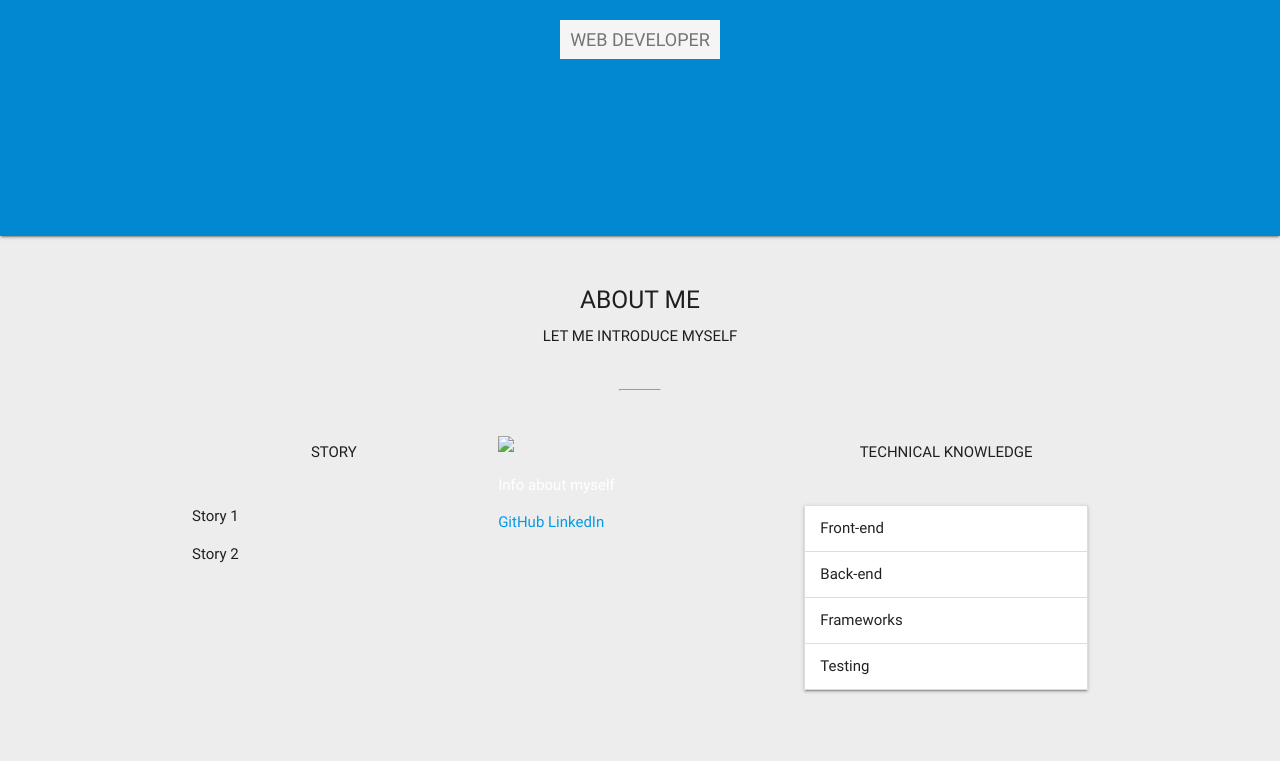
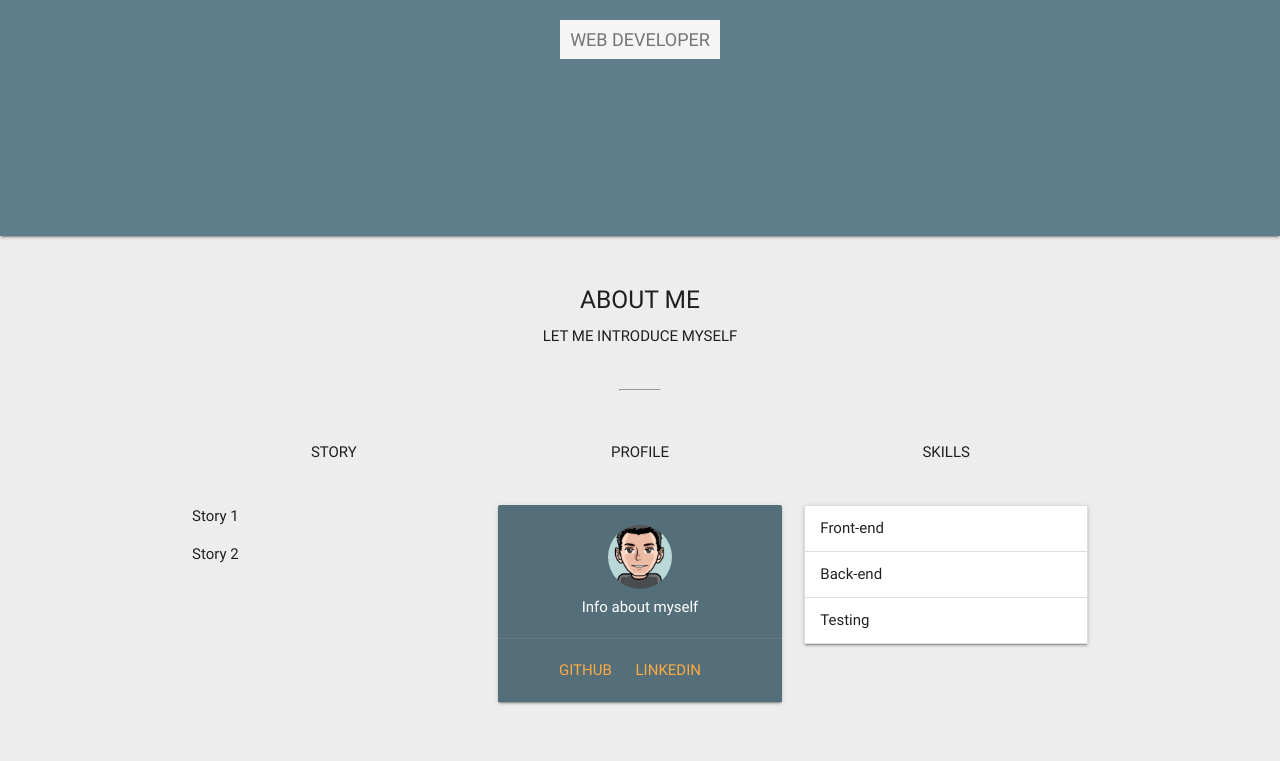
Before and after one commit to christopherchan35/cc, a plain HTML site: page index.html in a window 1280 px wide. Shown: the part 285-1046 px from the top of the page. Drawn offline with nearby package versions, Linux system fonts and the light colour scheme.

Commit message:
update skills and technologies

```diff
--- a/index.html
+++ b/index.html
@@ -17,7 +17,7 @@
     <script type="text/javascript">
     </script>
 
-    <div class="intro light-blue darken-2 z-depth-1">
+    <div class="intro blue-grey z-depth-1">
       <h1 class="grey-text text-lighten-5">Christopherson Chan</h1>
       <h5 class="grey lighten-4 grey-text text-darken-1">Web Developer</h5>
     </div>
@@ -34,35 +34,38 @@
           </div>
 
           <div class="col s12 m4 l4">
-            <div class="card-content white-text">
-              <img src="#">
-              <p>Info about myself</p>
-            </div>
+            <h6>Profile</h6>
+            <div class="card blue-grey darken-1">
+              <div class="card-content white-text">
+                <img src="mangatar.png" width="64" height="64" style="border-radius: 50%;">
+                <p>Info about myself</p>
+              </div>
 
-            <div class="card-action">
-              <a href="#">GitHub</a>
-              <a href="#">LinkedIn</a>
+              <div class="card-action">
+                <a href="https://github.com/christopherchan35">GitHub</a>
+                <a href="https://www.linkedin.com/in/chchan2">LinkedIn</a>
+              </div>
             </div>
           </div>
 
           <div class="col s12 m4 l4">
-            <h6>Technical Knowledge</h6>
+            <h6>Skills</h6>
             <ul class="collapsible">
               <li class="active">
                 <div class="collapsible-header"><i class="mdi-av-web"></i>Front-end</div>
-                <div class="collapsible-body"><p>Languages</p></div>
+                <div class="collapsible-body"><p>HTML5 • CSS3 • jQuery • Ajax • Highcharts</p></div>
               </li>
               <li>
                 <div class="collapsible-header"><i class="mdi-editor-format-align-justify"></i>Back-end</div>
-                <div class="collapsible-body"><p>Udder Languages</p></div>
+                <div class="collapsible-body"><p>Ruby • JavaScript • Rails • Sinatra • Git</p></div>
               </li>
-              <li>
+              <!-- <li>
                 <div class="collapsible-header"><i class="mdi-av-play-shopping-bag"></i>Frameworks</div>
                 <div class="collapsible-body"><p>Frameworkios</p></div>
-              </li>
+              </li> -->
               <li>
                 <div class="collapsible-header"><i class="mdi-editor-insert-comment"></i>Testing</div>
-                <div class="collapsible-body"><p>Respect the pouch</p></div>
+                <div class="collapsible-body"><p>RSpec • Capybara • Jasmine</p></div>
               </li>
             </ul>
           </div>
```
